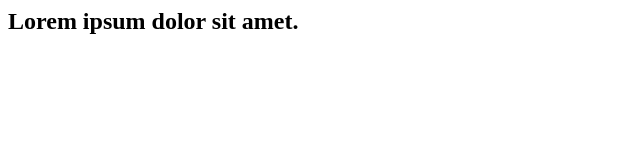
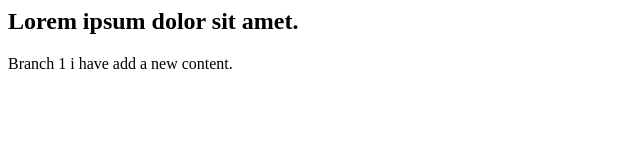
Before and after one commit to Madhan-Rahul/final, a plain HTML site: page index.html in a window 1280 px wide. Shown: the whole page, without its empty margins (0-640 px from the left). Drawn offline with Linux system fonts and the light colour scheme.

Commit message:
branch1 added

```diff
--- a/index.html
+++ b/index.html
@@ -1,3 +1,5 @@
 <h2>
     Lorem ipsum dolor sit amet.
 </h2>
+
+<p>Branch 1 i have add a new content.</p>
```
